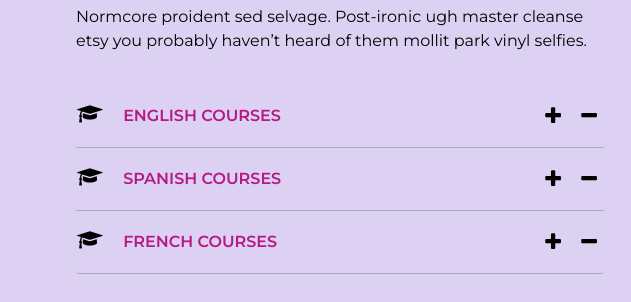
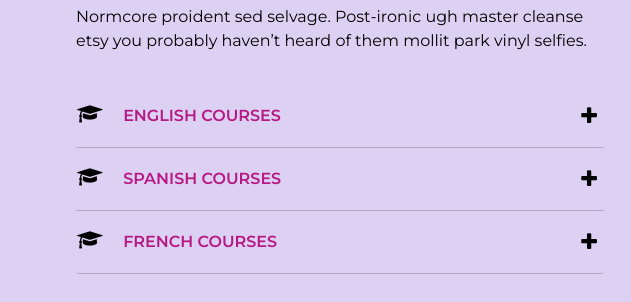
Before and after one commit to JimmyNguyen22/SASS_landingPage, a plain HTML site: page index.html in a window 1280 px wide. Shown: the part 1661-1963 px from the top of the page, 649-1280 px from the left. Drawn offline with nearby package versions, Linux system fonts and the light colour scheme.

Commit message:
landing page SASS

```diff
--- a/index.html
+++ b/index.html
@@ -262,7 +262,7 @@
                                     <i class="fa fa-graduation-cap"></i> ENGLISH COURSES
                                     <div class="seo-card-icon">
                                         <i class="fa fa-plus"></i>
-                                        <i class="fa fa-minus"></i>
+                                        <!-- <i class="fa fa-minus"></i> -->
                                     </div>
                                 </button>
                             </h2>
@@ -286,7 +286,7 @@
                                     SPANISH COURSES
                                     <div class="seo-card-icon">
                                         <i class="fa fa-plus"></i>
-                                        <i class="fa fa-minus"></i>
+                                        <!-- <i class="fa fa-minus"></i> -->
                                     </div>
                                 </button>
                             </h2>
@@ -311,7 +311,7 @@
                                     FRENCH COURSES
                                     <div class="seo-card-icon">
                                         <i class="fa fa-plus"></i>
-                                        <i class="fa fa-minus"></i>
+                                        <!-- <i class="fa fa-minus"></i> -->
                                     </div>
                                 </button>
                             </h2>
```
